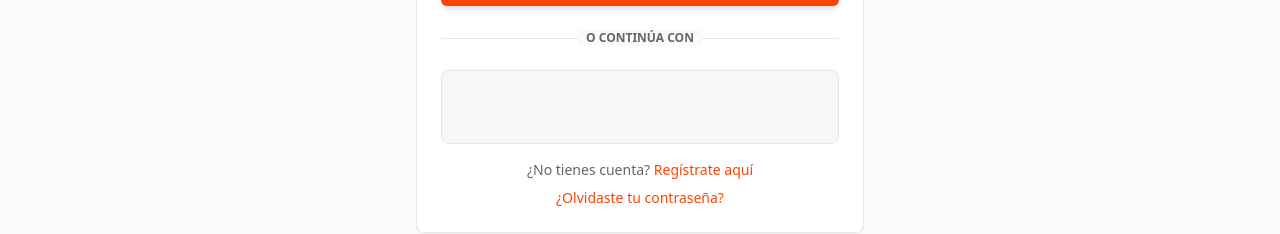
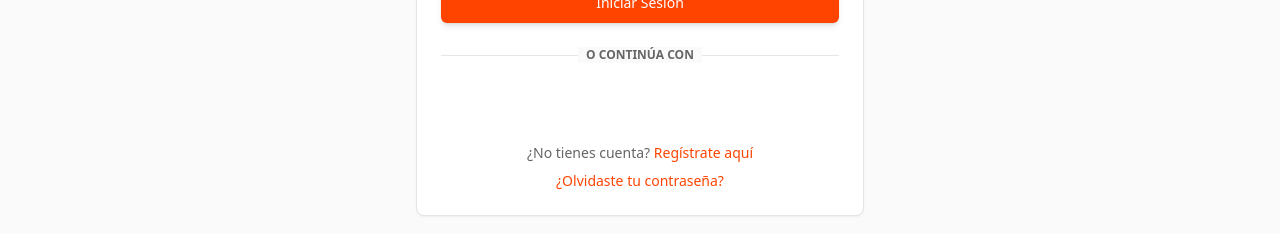
Before and after one commit to carlosbackdev/moto-gear-avenue, a React (Vite) app: page /login in a window 1280 px wide. Shown: the part 498-732 px from the top of the page. Built offline with nearby package versions, Linux system fonts and the light colour scheme; no server answers; the HTML template or start-up script is replaced by a standard one.

Commit message:
google div

```diff
--- a/src/components/auth/LoginModal.tsx
+++ b/src/components/auth/LoginModal.tsx
@@ -197,8 +197,7 @@ export function LoginModal({ open, onOpenChange, trigger }: LoginModalProps) {
             </div>
           </div>
 
-          <div className="flex justify-center p-4 bg-muted/50 rounded-lg border border-border w-full">
-            <div className="w-full max-w-[280px]">
+          <div className="flex justify-center">
               <GoogleLogin
                 onSuccess={handleGoogleSuccess}
                 onError={handleGoogleError}
@@ -209,7 +208,6 @@ export function LoginModal({ open, onOpenChange, trigger }: LoginModalProps) {
                 theme="outline"
                 shape="rectangular"
               />
-            </div>
           </div>
 
           <div className="text-center text-sm space-y-2">
--- a/src/pages/Login.tsx
+++ b/src/pages/Login.tsx
@@ -196,8 +196,7 @@ export default function Login() {
             </div>
           </div>
 
-          <div className="flex justify-center p-4 bg-muted/50 rounded-lg border border-border w-full">
-            <div className="w-full max-w-[300px]">
+          <div className="flex justify-center">
               <GoogleLogin
                 onSuccess={handleGoogleSuccess}
                 onError={handleGoogleError}
@@ -208,7 +207,6 @@ export default function Login() {
                 theme="outline"
                 shape="rectangular"
               />
-            </div>
           </div>
 
           <div className="mt-4 text-center text-sm space-y-2">
```
